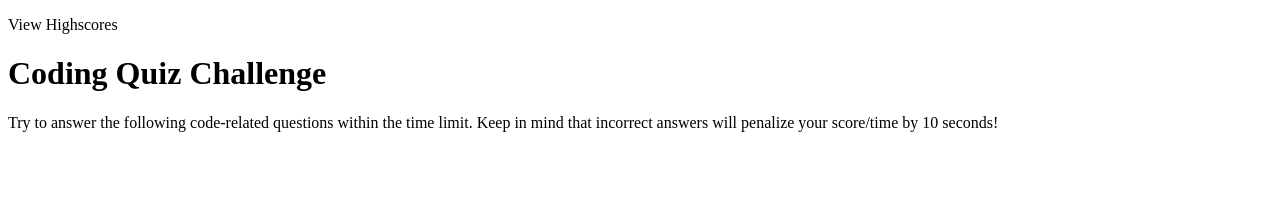
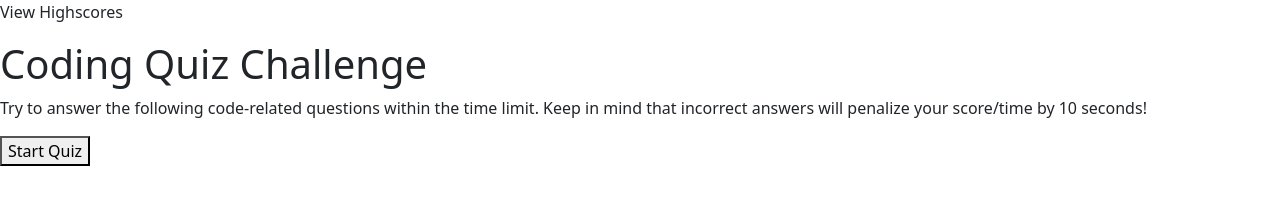
Before and after one commit to jesciak/js-fundamentals-quiz-04, a plain HTML site: page assets/index.html in a window 1280 px wide. Drawn offline with nearby package versions, Linux system fonts and the light colour scheme.

Commit message:
added start button

```diff
--- a/assets/index.html
+++ b/assets/index.html
@@ -5,6 +5,9 @@
     <meta http-equiv="X-UA-Compatible" content="IE=edge">
     <meta name="viewport" content="width=device-width, initial-scale=1.0">
     <title>Timed JavaScript Quiz</title>
+    <link href="https://cdn.jsdelivr.net/npm/bootstrap@5.2.2/dist/css/bootstrap.min.css" rel="stylesheet" integrity="sha384-Zenh87qX5JnK2Jl0vWa8Ck2rdkQ2Bzep5IDxbcnCeuOxjzrPF/et3URy9Bv1WTRi" crossorigin="anonymous">
+  </head>
+  <body>
 </head>
 <body>
     <header>
@@ -13,9 +16,11 @@
         <main id="main-content">
         <h1>Coding Quiz Challenge</h1>
         <p>Try to answer the following code-related questions within the time limit. Keep in mind that incorrect answers will penalize your score/time by 10 seconds!</p>
+        <button type="button" id="start">Start Quiz</button>
     <ul id="choice-list"></ul>
     <div id=""
     </main>
+    <script src="https://cdn.jsdelivr.net/npm/bootstrap@5.2.2/dist/js/bootstrap.bundle.min.js" integrity="sha384-OERcA2EqjJCMA+/3y+gxIOqMEjwtxJY7qPCqsdltbNJuaOe923+mo//f6V8Qbsw3" crossorigin="anonymous"></script>
     <script src="script.js"></script>
 </body>
 </html>
--- a/assets/script.js
+++ b/assets/script.js
@@ -18,7 +18,7 @@ var quizQuestions = [
         questions: "A very useful tool used during developement and debugging for printing content to the debugger is:",
         choices: ["1. <for loops>", "2. <JavaScript>", "3. <console.log>", "4. <terminal/bash>"],
         answer: 2,
-    }
+    },
     {
         questions: "The condition in an if/else statement is enclosed with _____________.",
         choices: ["1. <parenthesis>", "2. <quotes>", "3. <square brackets>", "4. <curly brackets>"],
```
